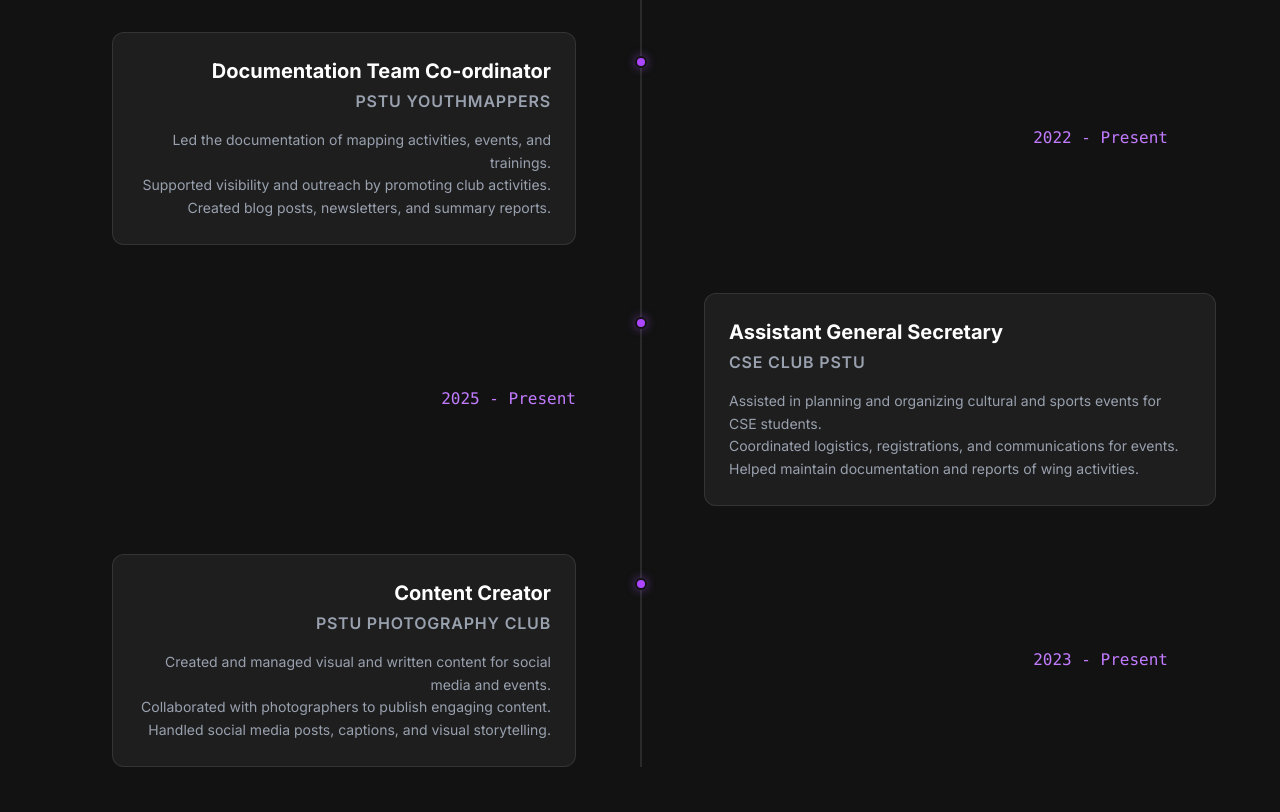
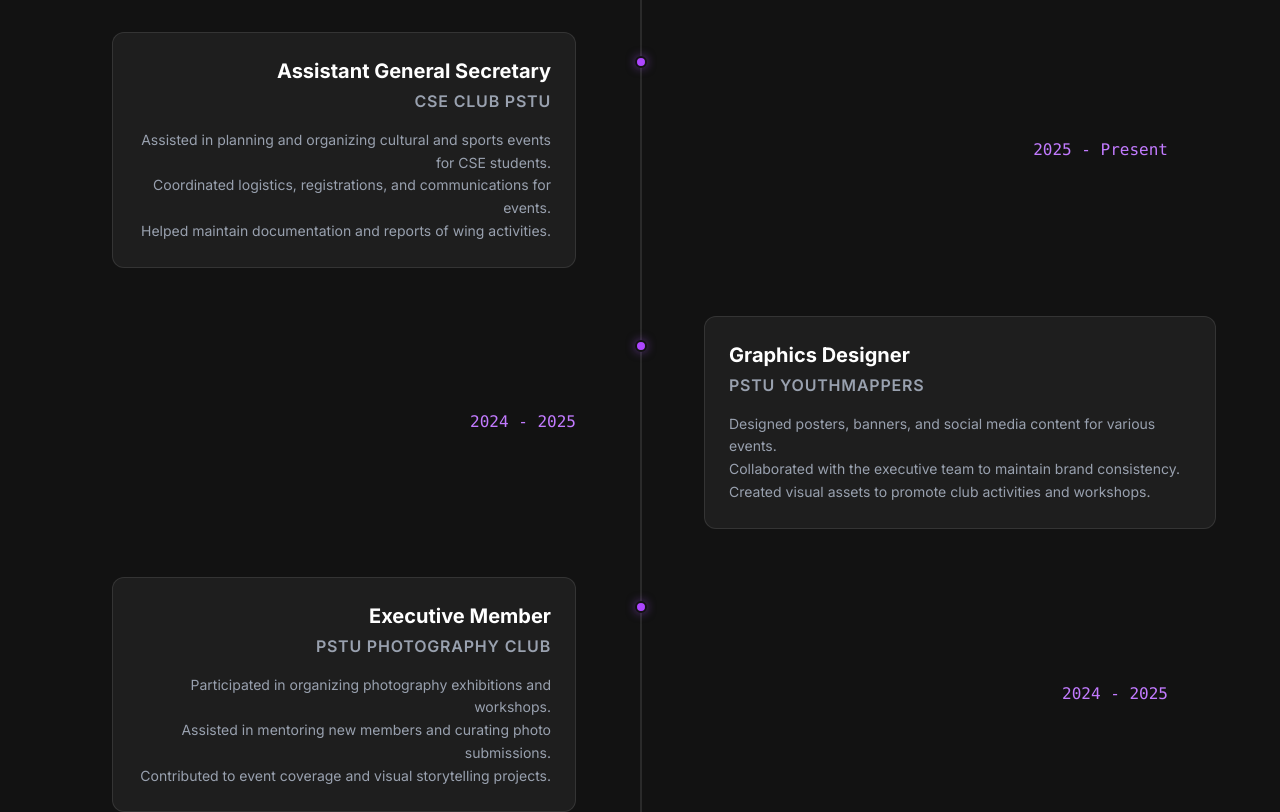
Before and after one commit to CrashedBrain/my-portfolio, a Next.js app: page / in a window 1280 px wide. Shown: the part 5240-6052 px from the top of the page. Built offline with nearby package versions, Linux system fonts and the light colour scheme.

Commit message:
feat: added new experience entries and contact section with emails

```diff
--- /dev/null
+++ b/app/components/Contact.tsx
@@ -0,0 +1,34 @@
+import React from 'react';
+
+export default function Contact() {
+    return (
+        <section className="relative w-full bg-[#121212] py-20 px-6 md:px-12 text-white z-10 border-t border-white/5">
+            <div className="max-w-4xl mx-auto text-center">
+                <h2 className="text-4xl md:text-5xl font-bold mb-6 tracking-tight text-white/90">
+                    Get In Touch
+                </h2>
+                <p className="text-gray-400 mb-12 text-lg max-w-2xl mx-auto leading-relaxed">
+                    Feel free to reach out for collaborations, questions, or just to say hello.
+                </p>
+
+                <div className="flex flex-col md:flex-row justify-center gap-6">
+                    <a
+                        href="mailto:aziz18@cse.pstu.ac.bd"
+                        className="group flex flex-col items-center justify-center p-8 bg-white/5 border border-white/10 rounded-2xl hover:bg-white/10 hover:border-purple-500/30 transition-all duration-300 w-full md:w-auto min-w-[300px]"
+                    >
+                        <span className="text-sm font-mono text-purple-400 mb-2 uppercase tracking-wider group-hover:text-purple-300 transition-colors">Academic Email</span>
+                        <span className="text-xl font-medium text-white break-all">aziz18@cse.pstu.ac.bd</span>
+                    </a>
+
+                    <a
+                        href="mailto:arprincedabbu@gmail.com"
+                        className="group flex flex-col items-center justify-center p-8 bg-white/5 border border-white/10 rounded-2xl hover:bg-white/10 hover:border-purple-500/30 transition-all duration-300 w-full md:w-auto min-w-[300px]"
+                    >
+                        <span className="text-sm font-mono text-purple-400 mb-2 uppercase tracking-wider group-hover:text-purple-300 transition-colors">Personal Email</span>
+                        <span className="text-xl font-medium text-white break-all">arprincedabbu@gmail.com</span>
+                    </a>
+                </div>
+            </div>
+        </section>
+    );
+}
--- a/app/components/Experience.tsx
+++ b/app/components/Experience.tsx
@@ -8,14 +8,6 @@ export default function Experience() {
       Managing events with the organizer team.`,
         },
         {
-            role: "Documentation Team Co-ordinator",
-            organization: "PSTU Youthmappers",
-            year: "2022 - Present",
-            description: `Led the documentation of mapping activities, events, and trainings.
-      Supported visibility and outreach by promoting club activities.
-      Created blog posts, newsletters, and summary reports.`,
-        },
-        {
             role: "Assistant General Secretary",
             organization: "CSE Club PSTU",
             year: "2025 - Present",
@@ -24,9 +16,33 @@ export default function Experience() {
       Helped maintain documentation and reports of wing activities.`,
         },
         {
+            role: "Graphics Designer",
+            organization: "PSTU Youthmappers",
+            year: "2024 - 2025",
+            description: `Designed posters, banners, and social media content for various events.
+      Collaborated with the executive team to maintain brand consistency.
+      Created visual assets to promote club activities and workshops.`,
+        },
+        {
+            role: "Executive Member",
+            organization: "PSTU PHOTOGRAPHY CLUB",
+            year: "2024 - 2025",
+            description: `Participated in organizing photography exhibitions and workshops.
+      Assisted in mentoring new members and curating photo submissions.
+      Contributed to event coverage and visual storytelling projects.`,
+        },
+        {
+            role: "Documentation Team Co-ordinator",
+            organization: "PSTU Youthmappers",
+            year: "2023-2024",
+            description: `Led the documentation of mapping activities, events, and trainings.
+      Supported visibility and outreach by promoting club activities.
+      Created blog posts, newsletters, and summary reports.`,
+        },
+        {
             role: "Content Creator",
             organization: "PSTU PHOTOGRAPHY CLUB",
-            year: "2023 - Present",
+            year: "2023 - 2024",
             description: `Created and managed visual and written content for social media and events.
       Collaborated with photographers to publish engaging content.
       Handled social media posts, captions, and visual storytelling.`,
--- a/app/page.tsx
+++ b/app/page.tsx
@@ -2,6 +2,7 @@ import ScrollyCanvas from "@/app/components/ScrollyCanvas"; // Ensure correct re
 import Projects from "@/app/components/Projects";
 import About from "./components/About";
 import Experience from "./components/Experience";
+import Contact from "./components/Contact";
 
 export default function Home() {
   return (
@@ -20,6 +21,8 @@ export default function Home() {
         Using a simple spacer or direct placement.
       */}
       <Projects />
+      <Contact />
+
 
       {/* Footer */}
       <footer className="w-full py-10 flex flex-col items-center justify-center text-gray-500 text-sm">
```
Also changed, not shown: app/globals.css (line endings or trailing spaces).
